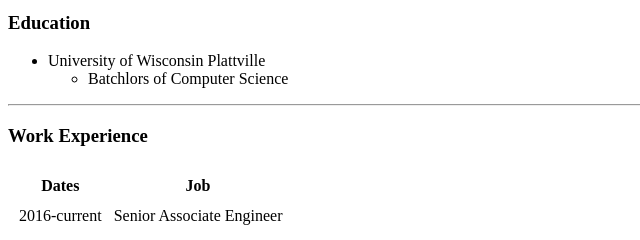
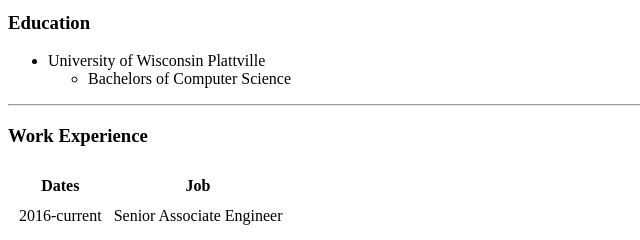
Before and after one commit to Gregersonn/cv, a plain HTML site: page index.html in a window 1280 px wide. Shown: the part 271-511 px from the top of the page, 0-640 px from the left. Drawn offline with Linux system fonts and the light colour scheme.

Commit message:
Update index.html
fixing a typo

```diff
--- a/index.html
+++ b/index.html
@@ -32,7 +32,7 @@
   <ul>
     <li>University of Wisconsin Plattville</li>
     <ul>
-      <li>Batchlors of Computer Science</li>
+      <li>Bachelors of Computer Science</li>
     </ul>
   </ul>
   <hr />
```
